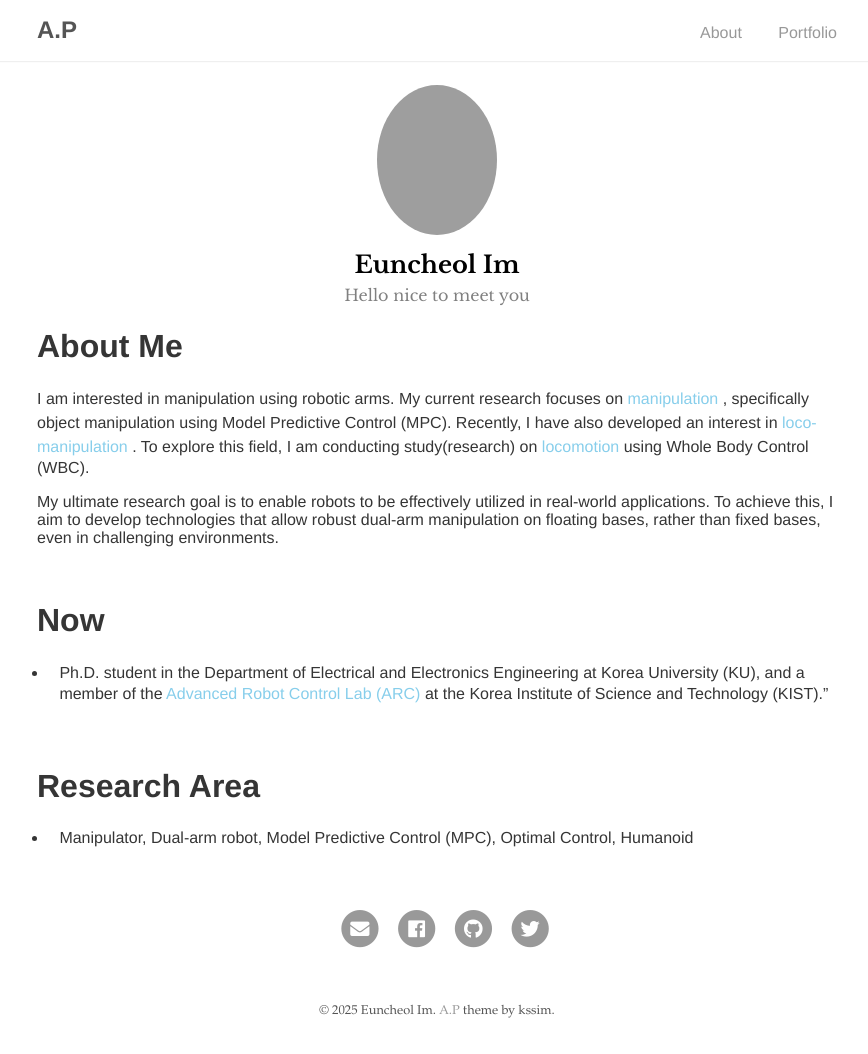
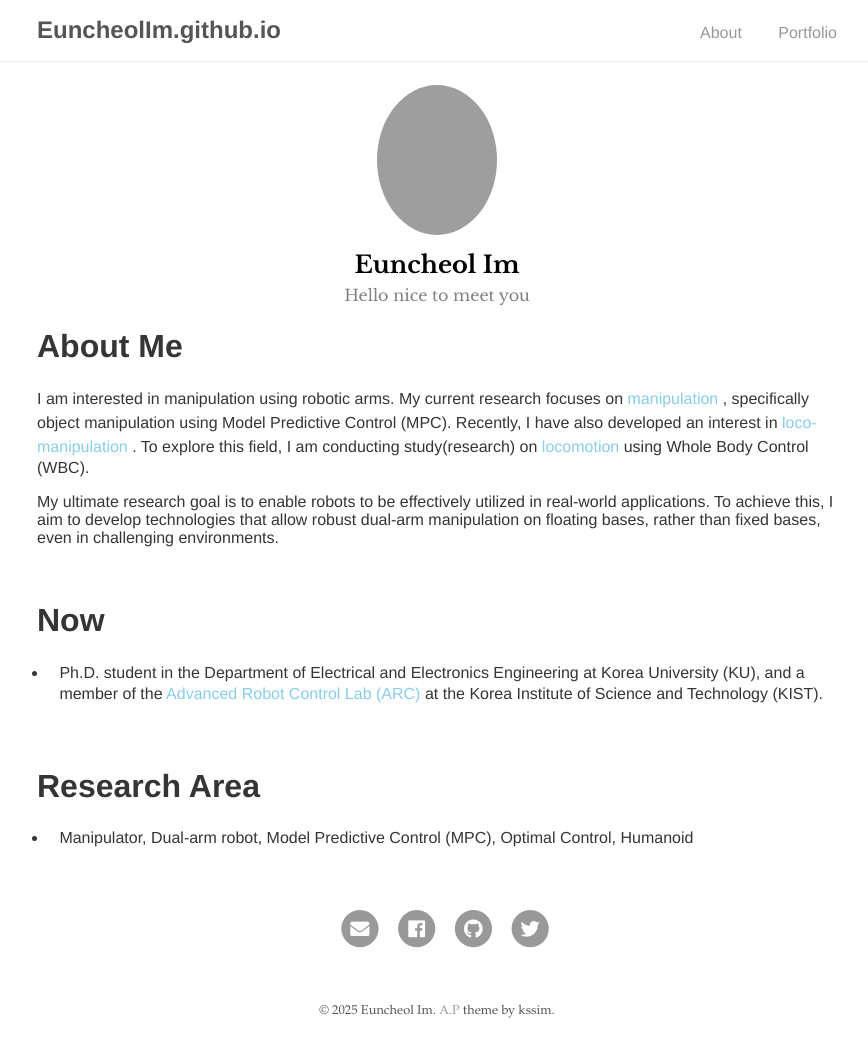
Before and after one commit to EuncheolIm/EuncheolIm.github.io, a Jekyll site: the page built from index.md, in a window 1280 px wide. Shown: the whole page, without its empty margins (203-1071 px from the left). Built offline with Jekyll 4.4.1, drawn with Linux system fonts in a browser that asks for light colours; our own code applies the rules of GitHub Pages for plain Markdown files; grey boxes are pictures that could not be loaded.

Commit message:
second.2

```diff
--- a/_config.yml
+++ b/_config.yml
@@ -1,5 +1,5 @@
 # Site settings
-title: A.P
+title:
 baseurl: ""
 url: "https://EuncheolIm.github.io"
 google_analytics: # Tracking ID, e.g. "UA-000000-01"
--- a/index.md
+++ b/index.md
@@ -10,7 +10,7 @@ My ultimate research goal is to enable robots to be effectively utilized in real
 <br/>
 
 # Now
-* Ph.D. student in the Department of Electrical and Electronics Engineering at Korea University (KU), and a member of the <span class="skyblue-text"> Advanced Robot Control Lab (ARC)</span> at the Korea Institute of Science and Technology (KIST).”
+* Ph.D. student in the Department of Electrical and Electronics Engineering at Korea University (KU), and a member of the <span class="skyblue-text"> Advanced Robot Control Lab (ARC)</span> at the Korea Institute of Science and Technology (KIST).
 
 <br/>
 
```
